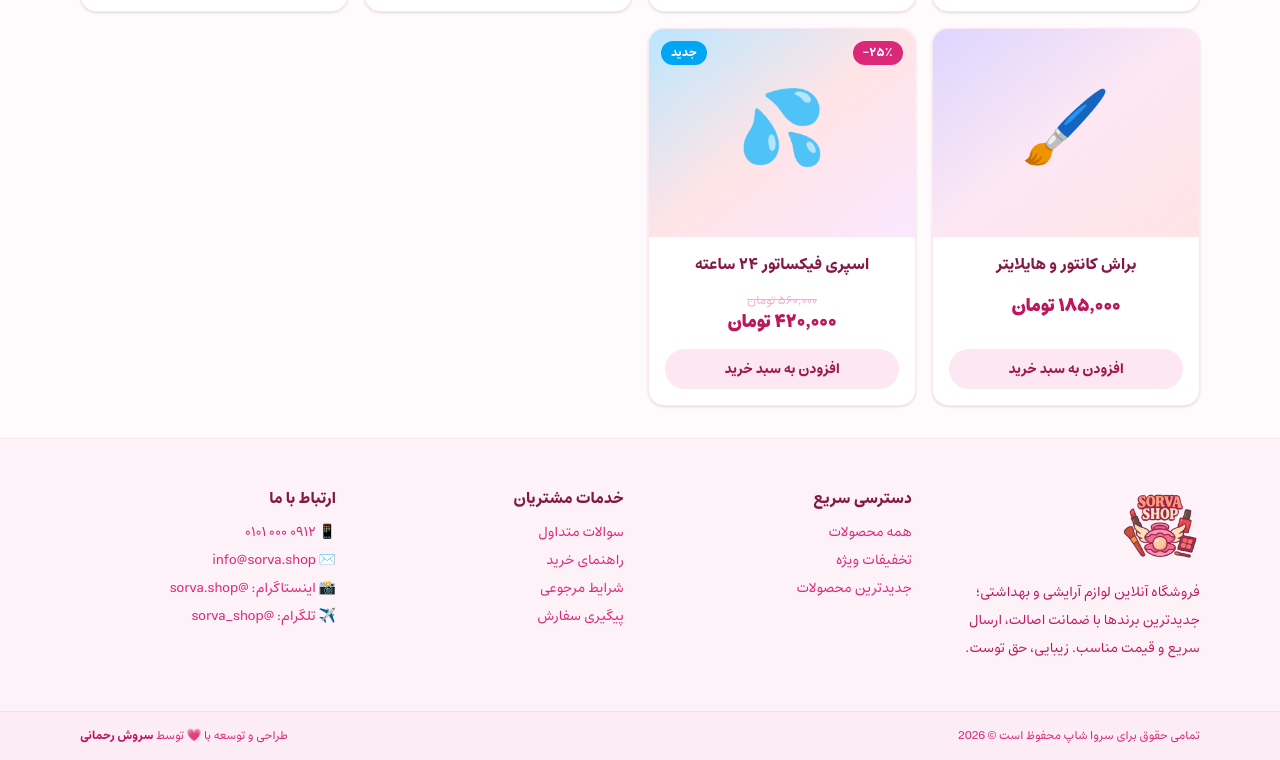
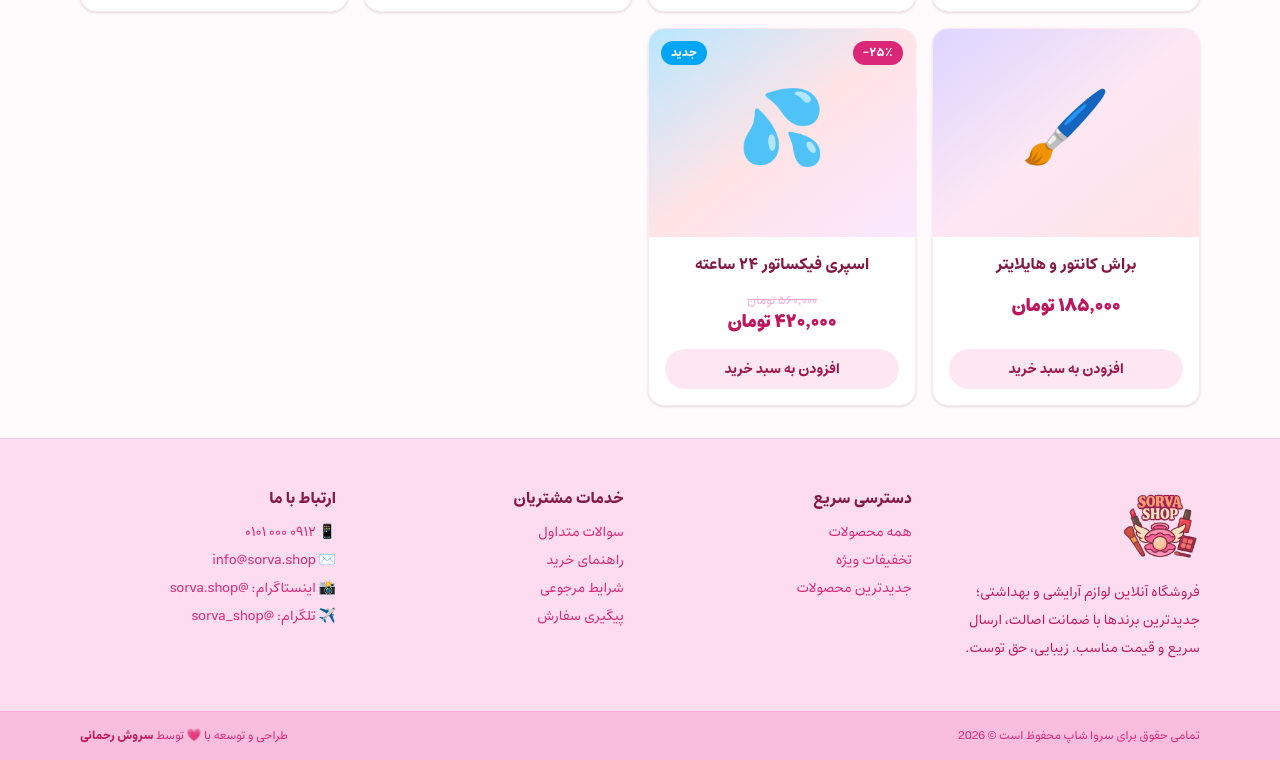
Before and after one commit to soroush-rahmani/sorva-shop, a Next.js app: page /products in a window 1280 px wide. Shown: the part 1050-1810 px from the top of the page. Built offline with nearby package versions, Linux system fonts and the light colour scheme.

Commit message:
header and footer: more saturated pink backgrounds

```diff
--- a/components/footer.tsx
+++ b/components/footer.tsx
@@ -3,7 +3,7 @@ import Image from "next/image";
 
 export function Footer() {
   return (
-    <footer className="mt-auto border-t border-brand-100 bg-brand-50">
+    <footer className="mt-auto border-t border-brand-200 bg-brand-200/70">
       <div className="mx-auto grid max-w-6xl gap-8 px-4 py-12 sm:grid-cols-2 md:grid-cols-4">
         <div>
           <Link href="/" aria-label="سروا شاپ — صفحه اصلی">
@@ -59,7 +59,7 @@ export function Footer() {
           </ul>
         </div>
       </div>
-      <div className="border-t border-brand-200/60 bg-brand-100/50">
+      <div className="border-t border-brand-300/70 bg-brand-300/60">
         <div className="mx-auto flex max-w-6xl flex-col items-center justify-between gap-2 px-4 py-4 text-xs text-brand-600 sm:flex-row">
           <p className="sm:text-right">
             تمامی حقوق برای سروا شاپ محفوظ است © {new Date().getFullYear()}
--- a/components/header.tsx
+++ b/components/header.tsx
@@ -40,8 +40,8 @@ export function Header() {
     <header className="sticky top-0 z-40">
 
 
-      {/* هدر اصلی — بکگراند صورتی ملایم */}
-      <div className="bg-brand-50">
+      {/* هدر اصلی — بکگراند صورتی */}
+      <div className="bg-brand-100">
         <div className="mx-auto flex max-w-6xl items-center justify-between gap-4 px-4 py-2.5">
           <Link href="/" className="shrink-0" aria-label="سروا شاپ — صفحه اصلی">
             <Image
@@ -78,7 +78,7 @@ export function Header() {
             >
               <span className="leading-none">🛒</span>
               {count > 0 && (
-                <span className="absolute -top-1.5 -right-1.5 flex h-5 min-w-5 items-center justify-center rounded-full bg-brand-600 px-1 text-[11px] font-bold text-white shadow-md ring-2 ring-brand-50">
+                <span className="absolute -top-1.5 -right-1.5 flex h-5 min-w-5 items-center justify-center rounded-full bg-brand-600 px-1 text-[11px] font-bold text-white shadow-md ring-2 ring-brand-100">
                   {faNum.format(count)}
                 </span>
               )}
```
